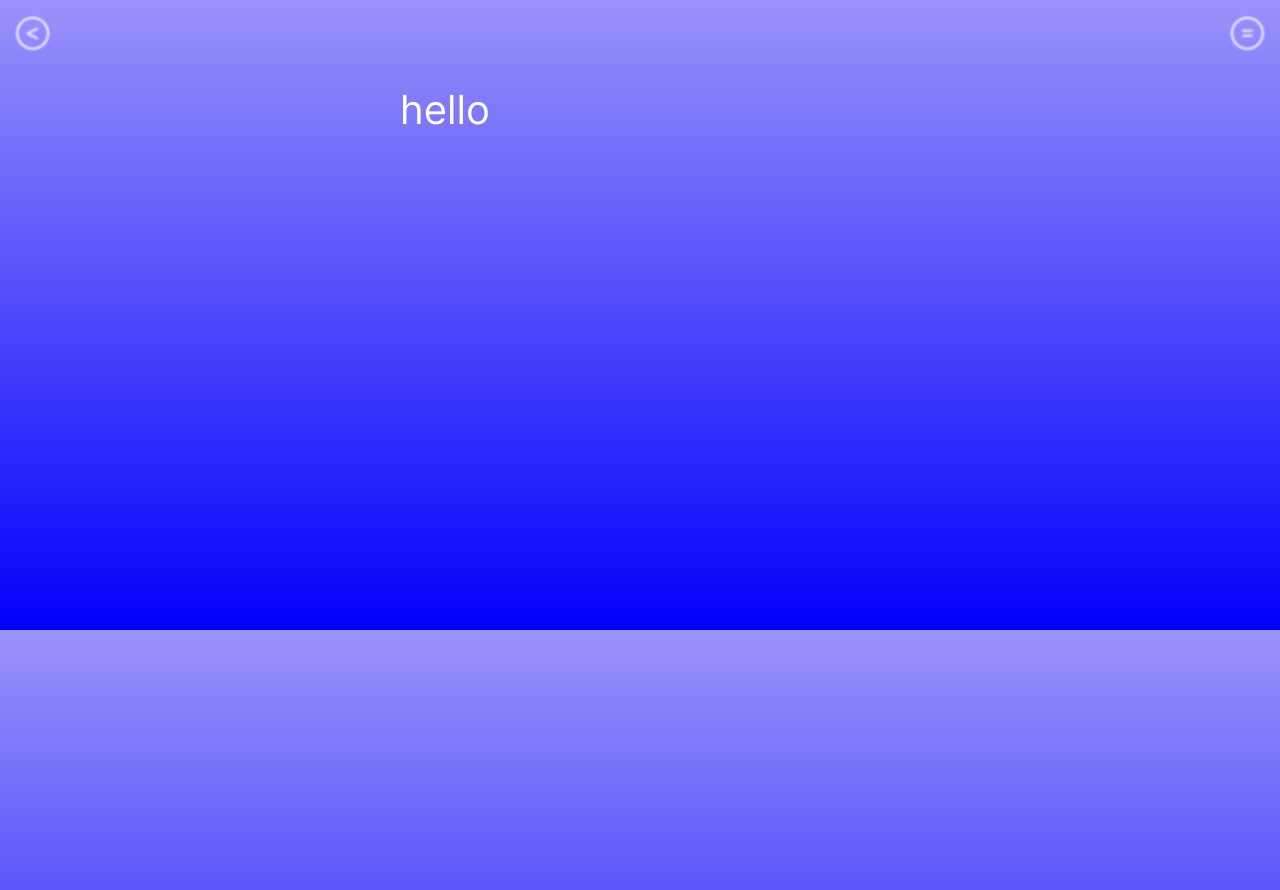
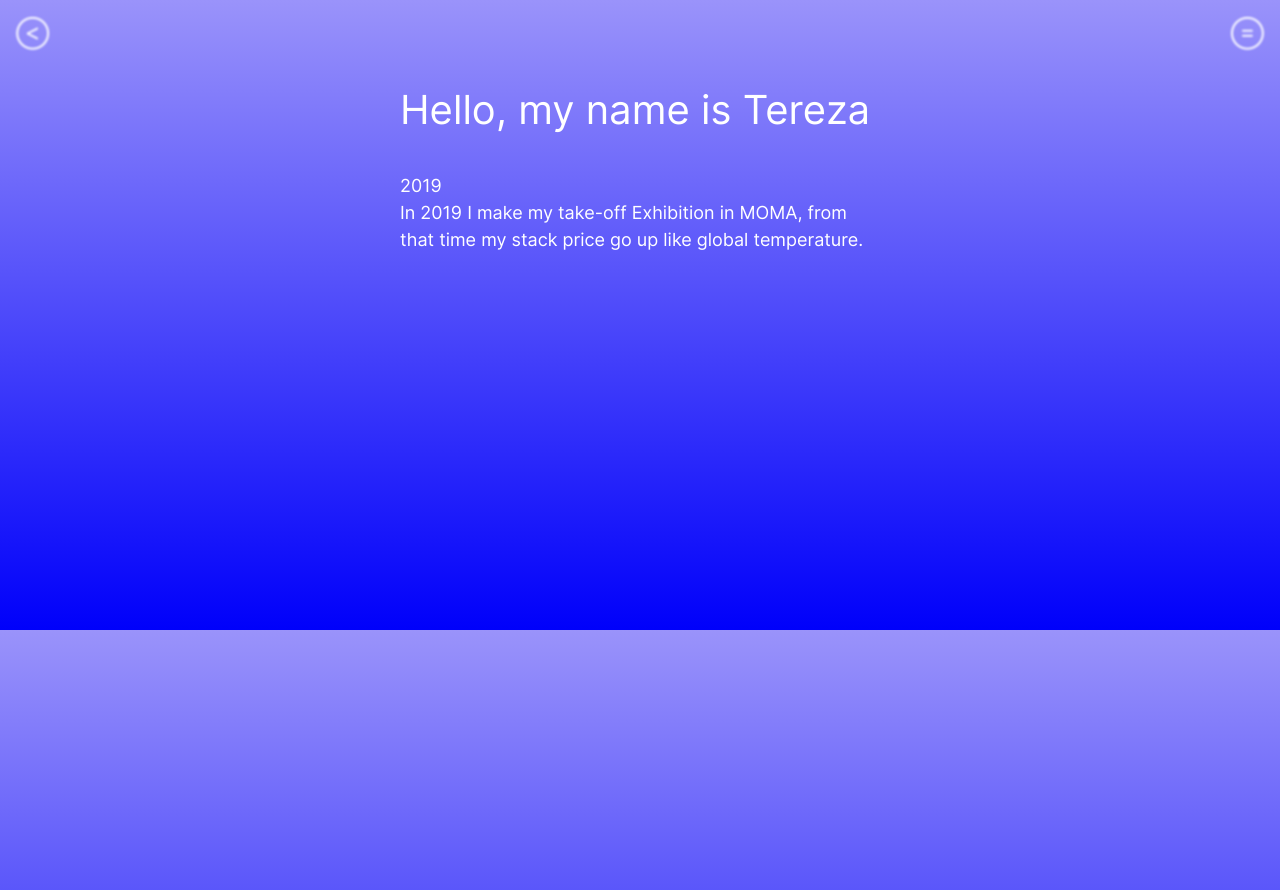
Before and after one commit to SimonBarak/tereza, a Jekyll site: the page built from about.md, in a window 1280 px wide. Shown: the top 890 px of the page. Built offline with Jekyll 4.4.1, drawn with Linux system fonts in a browser that asks for light colours.

Commit message:
Update from Forestry.io Simon Barak updated about.md

```diff
--- a/about.md
+++ b/about.md
@@ -1,5 +1,9 @@
 ---
 layout: about
+
 ---
+# Hello, my name is Tereza
 
-# hello
+### 2019
+
+* In 2019 I make my take-off Exhibition in MOMA, from that time my stack price go up like global temperature.
```
